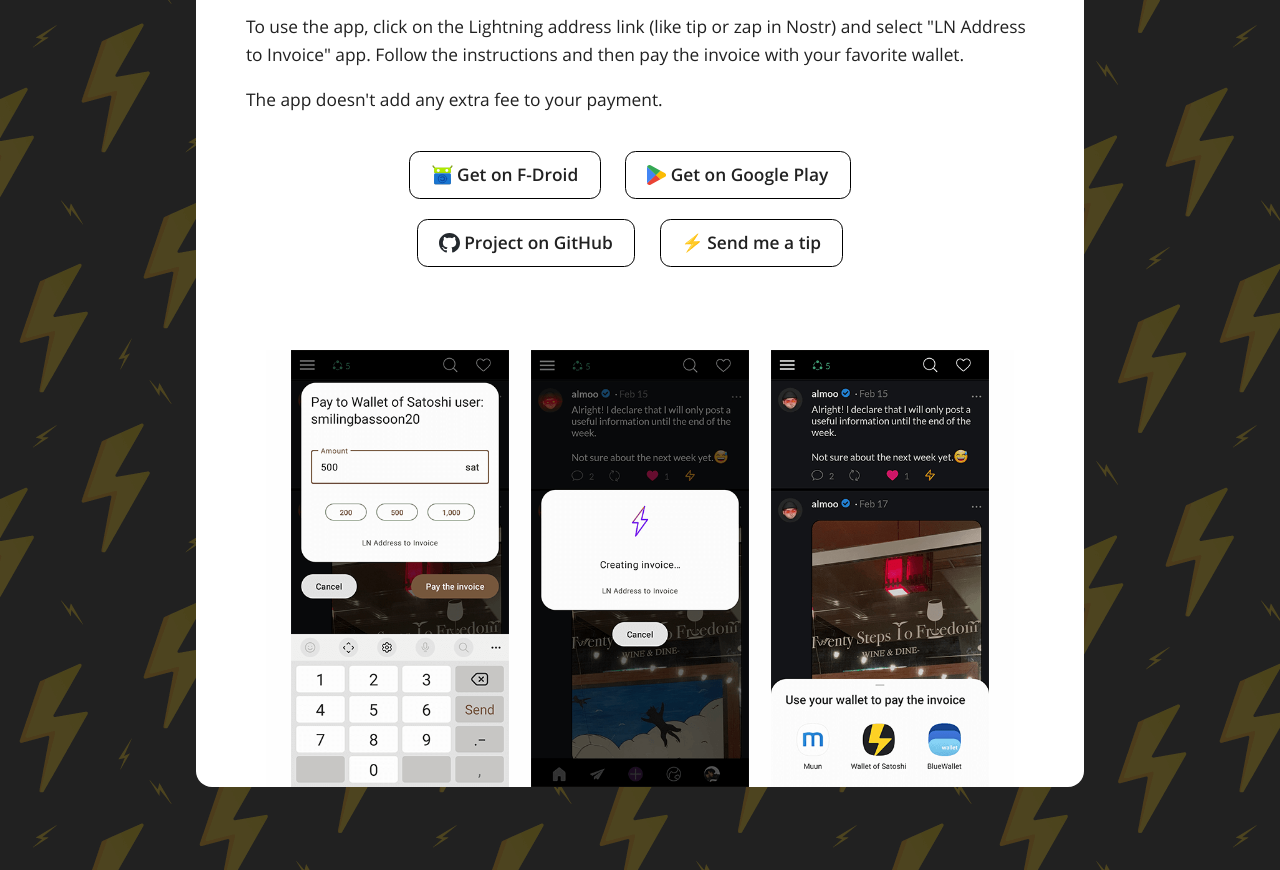
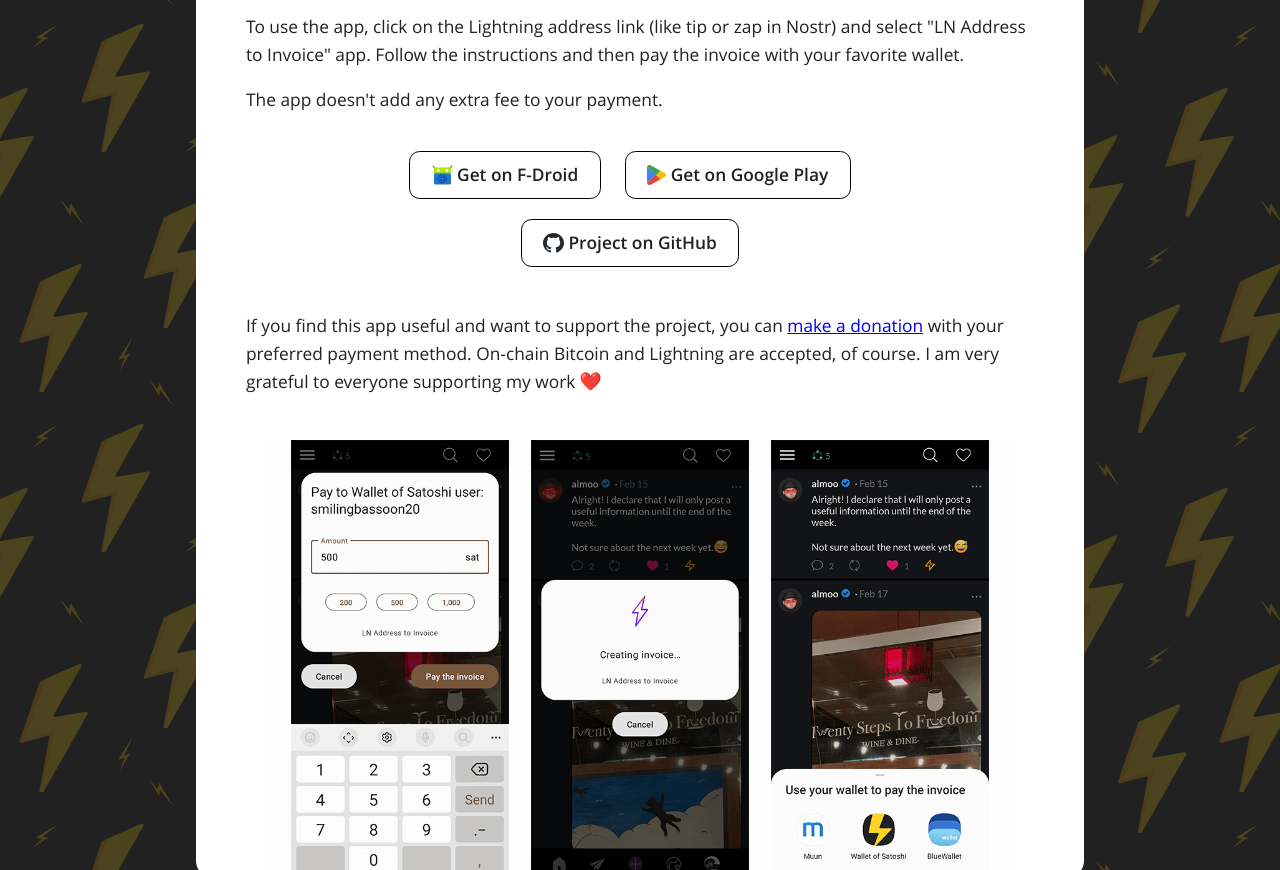
Before and after one commit to Radiokot/website, a Jekyll site: the page built from _projects/ln-addr-to-invoice.html, in a window 1280 px wide and 900 px high, scrolled down 791 px, cut to the strip 30-900 px from the top of the window. Built offline with Jekyll 4.4.1, drawn with Linux system fonts in a browser that asks for light colours.

Commit message:
Extend the donation message on latest projects

```diff
--- a/_projects/ln-addr-to-invoice.html
+++ b/_projects/ln-addr-to-invoice.html
@@ -36,10 +36,16 @@ background_color: "#212121"
         class="button"
         href="https://github.com/Radiokot/ln-addr-to-invoice"
         target="_blank">{% include emoji.html name = 'github' %} Project on GitHub</a>
-    <a class="button"
-        href="{{ "lightning:" | append: site.lightning }}">{% include emoji.html name = 'lightning' actual = '⚡' %} Send me a tip</a>
 </center>
-<br/><br/><br/>
+<br/>
+<p>
+    If you find this app useful and want to support the project, you can
+    <a href="{% link tip.html %}">make a donation</a> with your preferred payment method.
+    On-chain Bitcoin and Lightning are accepted, of course.
+    I am very grateful to everyone supporting my work
+    {% include emoji.html name = 'heart' actual = '♥' %}
+</p>
+<br/>
 <center>
     <img
         class="footer-img"
--- a/_projects/photoprism-android-gallery.html
+++ b/_projects/photoprism-android-gallery.html
@@ -77,5 +77,7 @@ The gallery is not intended to sync content with the library. I recommend using
 <p>
     If you enjoy the gallery and want to support the project, you can
     <a href="{% link tip.html %}">make a donation</a> with your preferred payment method.
+    I am very grateful to everyone supporting my work
+    {% include emoji.html name = 'heart' actual = '♥' %}
 </p>
 <br>
--- a/_projects/umbrel-cloudflared.html
+++ b/_projects/umbrel-cloudflared.html
@@ -63,5 +62,7 @@ has_footer_image: false
 <p>
     If you like this app and want to support the project, you can
     <a href="{% link tip.html %}">make a donation</a> with your preferred payment method.
+    I am very grateful to everyone supporting my work
+    {% include emoji.html name = 'heart' actual = '♥' %}
 </p>
 <br>
```
Also changed, not shown: other parts of _projects/umbrel-cloudflared.html (+0 -1 lines).
